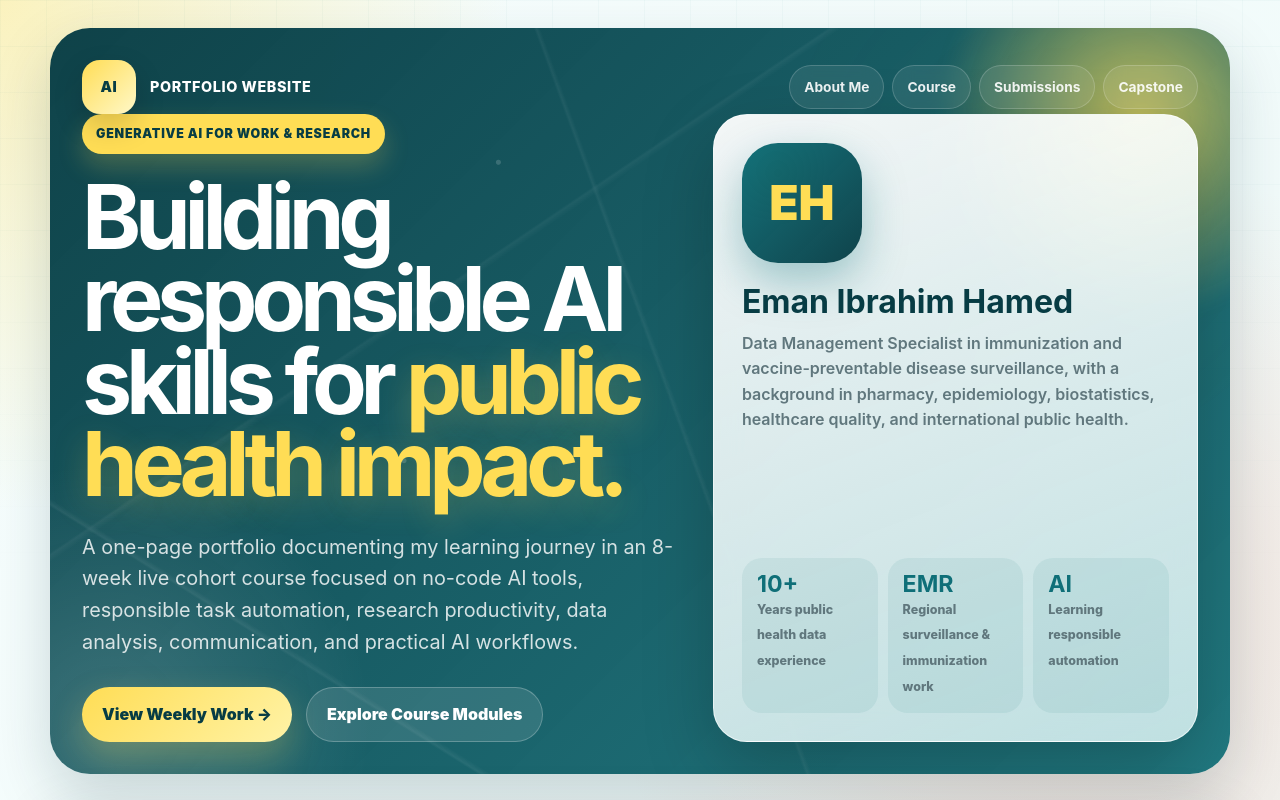
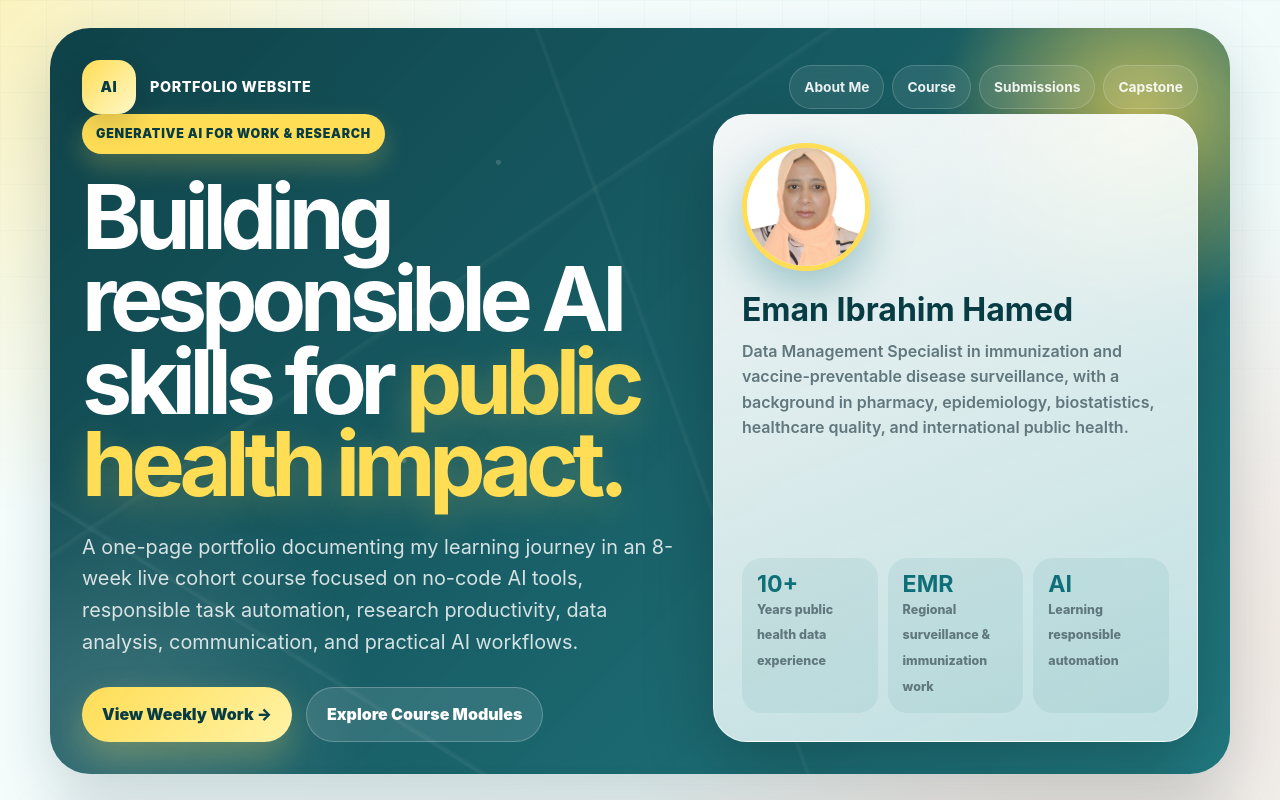
Before and after one commit to eman1982-elmahdy/graph-ai-portfolio, a plain HTML site: page index.html in a window 1280 px wide. Shown: the top 800 px of the page. Drawn offline with Linux system fonts and the light colour scheme.

Commit message:
Update index.html

```diff
--- a/index.html
+++ b/index.html
@@ -267,6 +267,18 @@
       font-weight: 950;
       box-shadow: 0 18px 44px rgba(15,111,120,0.34);
       margin-bottom: 22px;
+    }
+
+    .profile-photo {
+      width: 128px;
+      height: 128px;
+      border-radius: 50%;
+      object-fit: cover;
+      display: block;
+      margin-bottom: 22px;
+      border: 5px solid var(--gold);
+      box-shadow: 0 18px 44px rgba(15,111,120,0.34);
+      background: var(--gold-soft);
     }
 
     .hero-card h2 { font-size: 2rem; line-height: 1.05; margin-bottom: 12px; }
@@ -607,7 +619,7 @@
 
         <aside class="hero-card" aria-label="Profile summary">
           <div>
-            <div class="profile-orb">EH</div>
+            <img class="profile-photo" src="https://github.com/eman1982-elmahdy/graph-ai-portfolio/blob/main/Eman%20El-Mahdy.jpg?raw=true" alt="Portrait of Eman Ibrahim Hamed" />
             <h2>Eman Ibrahim Hamed</h2>
             <p>
               Data Management Specialist in immunization and vaccine-preventable disease surveillance, with a background in pharmacy, epidemiology, biostatistics, healthcare quality, and international public health.
```
